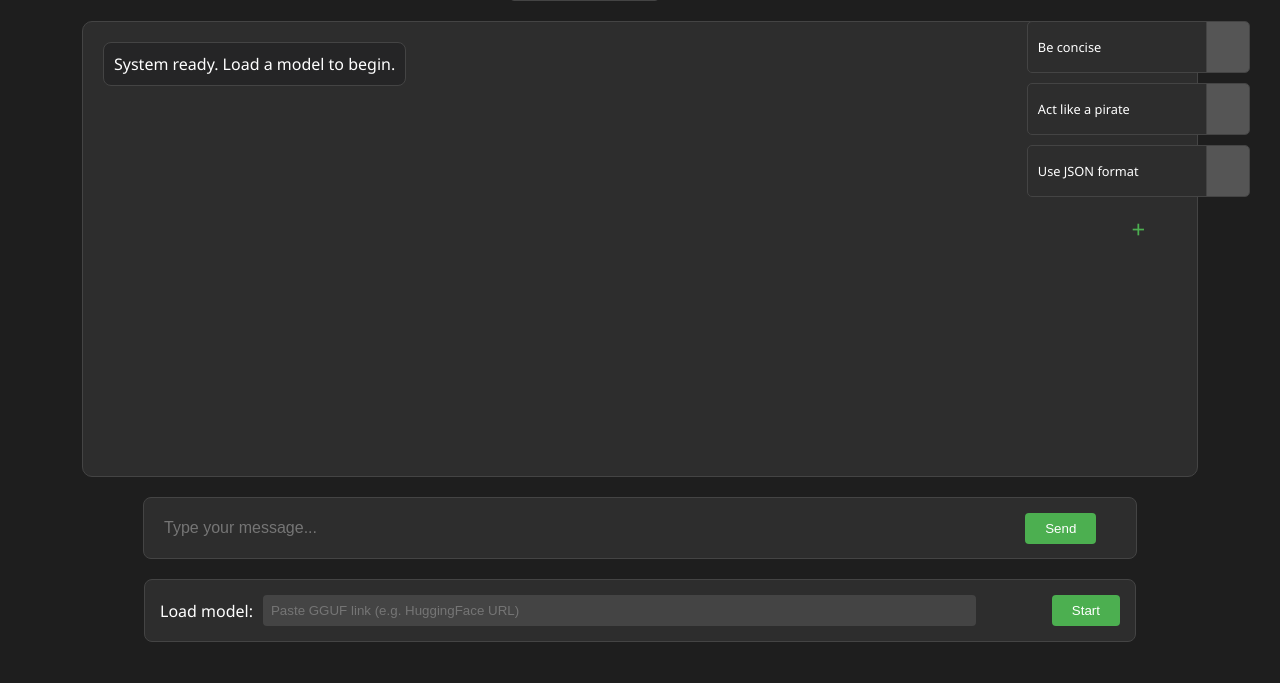
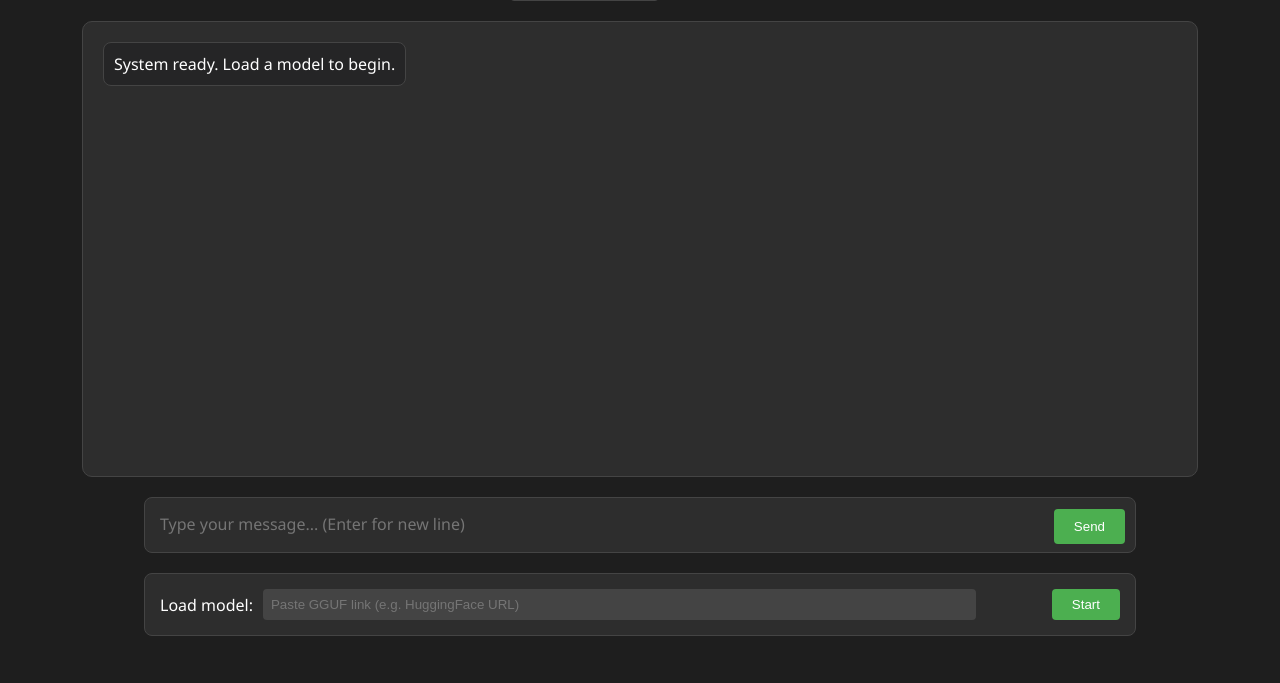
Before and after one commit to constantinbender51-cmyk/LLM-Container, a Python web app: template templates/index.html in a window 1280 px wide. Shown: the part 117-800 px from the top of the page. Run offline with Jinja, Linux system fonts and the light colour scheme; the template is opened without the code that fills it, so the values that code supplies are empty.

Commit message:
Update index.html

```diff
--- a/templates/index.html
+++ b/templates/index.html
@@ -49,7 +49,7 @@
         .main-wrapper {
             display: flex;
             width: 100%;
-            height: 60%; /* Adjusts height of chat area */
+            height: 60%;
             position: relative;
         }
 
@@ -67,11 +67,11 @@
             gap: 10px;
         }
 
-        .message { padding: 10px; border-radius: 8px; max-width: 80%; }
+        .message { padding: 10px; border-radius: 8px; max-width: 80%; white-space: pre-wrap; }
         .user-msg { background-color: #3d3d3d; align-self: flex-end; }
         .bot-msg { background-color: #252526; align-self: flex-start; border: 1px solid #444; }
 
-        /* --- Loading Animation (Dots) --- */
+        /* --- Loading Animation --- */
         .typing-indicator span {
             display: inline-block;
             width: 6px;
@@ -89,13 +89,13 @@
         }
         .loading-container { display: none; padding: 10px; }
 
-        /* --- Instructions Sidebar (Right Column) --- */
+        /* --- Instructions Sidebar --- */
         .instructions-column {
             position: absolute;
             right: 0;
             top: 0;
             bottom: 0;
-            width: 18%; /* Estimated space between 5% margin and edge with padding */
+            width: 18%;
             padding-right: 10px;
             overflow-y: auto;
             display: flex;
@@ -105,7 +105,7 @@
 
         .instruction-box {
             display: flex;
-            height: 50px;
+            min-height: 50px;
             background: var(--box-bg);
             border: 1px solid var(--border);
             border-radius: 5px;
@@ -118,16 +118,18 @@
             flex: 8;
             display: flex;
             align-items: center;
-            padding-left: 10px;
+            padding: 10px;
             font-size: 0.8rem;
             border-right: 1px solid var(--border);
             white-space: nowrap;
             overflow: hidden;
             text-overflow: ellipsis;
+            display: block; /* For ellipsis to work */
         }
 
         .inst-toggle {
-            flex: 2; /* 20% width */
+            flex: 2;
+            min-width: 30px;
             background-color: var(--inactive);
             cursor: pointer;
             transition: background 0.3s;
@@ -154,46 +156,66 @@
             z-index: 100;
             box-shadow: 0 4px 15px rgba(0,0,0,0.5);
             border-radius: 8px;
-            width: 300px;
+            width: 400px;
         }
-        .modal input { width: 100%; padding: 8px; margin-bottom: 10px; background: #444; color: white; border: none; }
+        /* Changed to textarea for multiline instructions */
+        .modal textarea {
+            width: 100%;
+            padding: 8px;
+            margin-bottom: 10px;
+            background: #444;
+            color: white;
+            border: none;
+            resize: vertical;
+            height: 100px;
+            font-family: inherit;
+        }
         .modal button { width: 100%; padding: 8px; background: var(--accent); border: none; color: white; cursor: pointer; }
         .overlay { display: none; position: fixed; top:0; left:0; width:100%; height:100%; background:rgba(0,0,0,0.5); z-index:99; }
 
-        /* --- Input Box --- */
+        /* --- Multi-line Input Box --- */
         .input-container {
-            width: 80%; /* 10% margin either side (100 - 10 - 10) */
+            width: 80%;
             margin: 20px auto 0 auto;
-            height: 60px;
+            min-height: 50px;
             background: var(--box-bg);
             border: 1px solid var(--border);
             border-radius: 8px;
             position: relative;
             display: flex;
-            align-items: center;
+            align-items: flex-end; /* Align bottom so it grows up */
+            padding: 5px;
+            box-sizing: border-box;
         }
 
-        .input-container input {
+        .input-container textarea {
             width: 100%;
-            height: 100%;
             background: transparent;
             border: none;
             color: white;
-            padding-left: 20px;
-            padding-right: 80px; /* Space for button */
+            padding: 10px 90px 10px 10px; /* Right padding for button */
             font-size: 1rem;
             outline: none;
+            resize: none;
+            overflow-y: hidden; /* Hidden by default, scroll if max-height hit */
+            font-family: inherit;
+            line-height: 1.4;
+            max-height: 120px; /* Approx 5 lines */
+            height: 44px; /* Base height */
+            box-sizing: border-box;
         }
 
         .send-btn {
             position: absolute;
-            right: 4%;
+            right: 10px;
+            bottom: 8px;
             background: var(--accent);
             border: none;
             color: white;
             padding: 8px 20px;
             border-radius: 4px;
             cursor: pointer;
+            height: 35px;
         }
 
         /* --- Load Model Box --- */
@@ -239,25 +261,11 @@
         </div>
 
         <div class="instructions-column" id="instCol">
-            <div class="instruction-box" id="inst-0">
-                <div class="inst-content" onclick="editInst(0)">Be concise</div>
-                <div class="inst-toggle" onclick="toggleInst(0)"></div>
             </div>
-            <div class="instruction-box" id="inst-1">
-                <div class="inst-content" onclick="editInst(1)">Act like a pirate</div>
-                <div class="inst-toggle" onclick="toggleInst(1)"></div>
-            </div>
-            <div class="instruction-box" id="inst-2">
-                <div class="inst-content" onclick="editInst(2)">Use JSON format</div>
-                <div class="inst-toggle" onclick="toggleInst(2)"></div>
-            </div>
-
-            <div class="add-btn" onclick="addInst()">+</div>
-        </div>
     </div>
 
     <div class="input-container">
-        <input type="text" id="userMessage" placeholder="Type your message..." onkeydown="if(event.key === 'Enter') sendMessage()">
+        <textarea id="userMessage" placeholder="Type your message... (Enter for new line)" rows="1"></textarea>
         <button class="send-btn" onclick="sendMessage()">Send</button>
     </div>
 
@@ -272,17 +280,13 @@
     <div class="overlay" id="overlay" onclick="closeModal()"></div>
     <div class="modal" id="editModal">
         <h3>Edit Instruction</h3>
-        <input type="text" id="instInput">
+        <textarea id="instInput"></textarea>
         <button onclick="saveInst()">Save</button>
     </div>
 
     <script>
-        // State
-        let instructions = [
-            { text: "Be concise", active: false },
-            { text: "Act like a pirate", active: false },
-            { text: "Use JSON format", active: false }
-        ];
+        // State (Preloaded from Jinja variable)
+        let instructions = {{ saved_instructions | tojson }};
         let editingIndex = null;
         let chatHistory = [];
 
@@ -306,14 +310,28 @@
             container.appendChild(plus);
         }
 
+        async function syncInstructions() {
+            try {
+                await fetch('/save_instructions', {
+                    method: 'POST',
+                    headers: {'Content-Type': 'application/json'},
+                    body: JSON.stringify({ instructions: instructions })
+                });
+            } catch(e) {
+                console.error("Failed to save instructions", e);
+            }
+        }
+
         function toggleInst(index) {
             instructions[index].active = !instructions[index].active;
             renderInst();
+            syncInstructions(); // Persist change
         }
 
         function addInst() {
             instructions.push({ text: "New instruction", active: false });
             renderInst();
+            syncInstructions(); // Persist change
         }
 
         function editInst(index) {
@@ -329,6 +347,7 @@
                 instructions[editingIndex].text = val;
                 renderInst();
                 closeModal();
+                syncInstructions(); // Persist change
             }
         }
 
@@ -359,7 +378,6 @@
                 if(res.ok) {
                     status.innerText = data.model;
                     alert("Model Loaded Successfully");
-                    // Refresh page to update dropdown (optional, or insert manually)
                     location.reload();
                 } else {
                     alert("Error: " + data.detail);
@@ -401,7 +419,11 @@
 
             // Add user message
             chatBox.insertBefore(createMsgDiv(msg, 'user-msg'), loader);
+
+            // Reset Input
             input.value = '';
+            input.style.height = '44px'; // Reset height
+            input.style.overflowY = 'hidden';
             chatBox.scrollTop = chatBox.scrollHeight;
 
             // Show loading
@@ -448,6 +470,21 @@
             return div;
         }
 
+        // --- Auto-expand Textarea Logic ---
+        const textarea = document.getElementById('userMessage');
+
+        textarea.addEventListener('input', function() {
+            this.style.height = 'auto'; // Reset to recalculate
+            this.style.height = (this.scrollHeight) + 'px';
+
+            // Toggle scrollbar if max-height (defined in CSS ~120px) is reached
+            if (this.scrollHeight > 120) {
+                this.style.overflowY = 'auto';
+            } else {
+                this.style.overflowY = 'hidden';
+            }
+        });
+
         // Init
         renderInst();
     </script>
```
